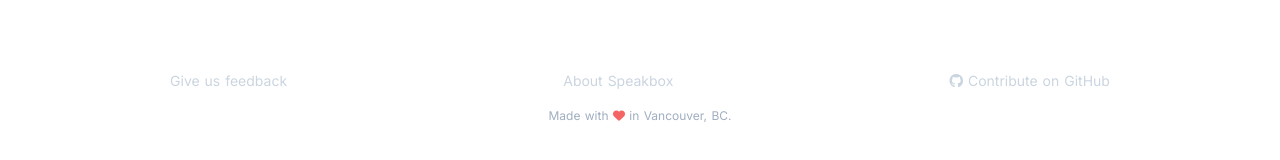
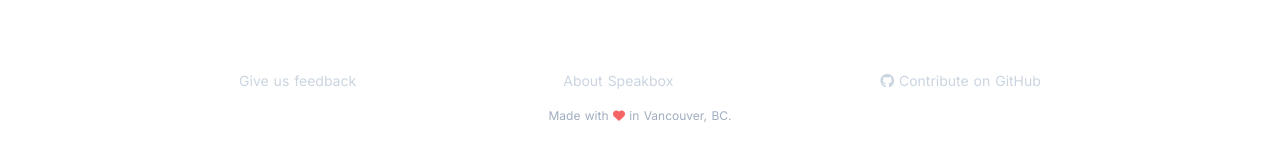
Before and after one commit to foxted/together-north, a Nuxt app: page /weapplaud in a window 1280 px wide. Shown: the part 572-732 px from the top of the page. Built offline with nearby package versions, Linux system fonts and the light colour scheme.

Commit message:
fix: use justify-evenly for better results

```diff
--- a/app/components/layout/Footer.vue
+++ b/app/components/layout/Footer.vue
@@ -1,7 +1,7 @@
 <template>
     <div class="bg-white pb-6">
         <div class="max-w-screen-xl mx-auto pt-6 px-4 overflow-hidden sm:px-6 lg:px-8">
-            <p class="text-sm mb-4 flex flex-col sm:flex-row justify-center sm:justify-around items-center">
+            <p class="text-sm mb-4 flex flex-col sm:flex-row justify-center sm:justify-evenly items-center">
                 <a href="https://docs.google.com/forms/d/1A5fkkR98bb0xECzcNWatRHISSPIiZgV6R7oCAD91U1Y/edit" target="_blank" class="text-gray-400 hover:text-gray-500">
                     Give us feedback
                 </a>
```
